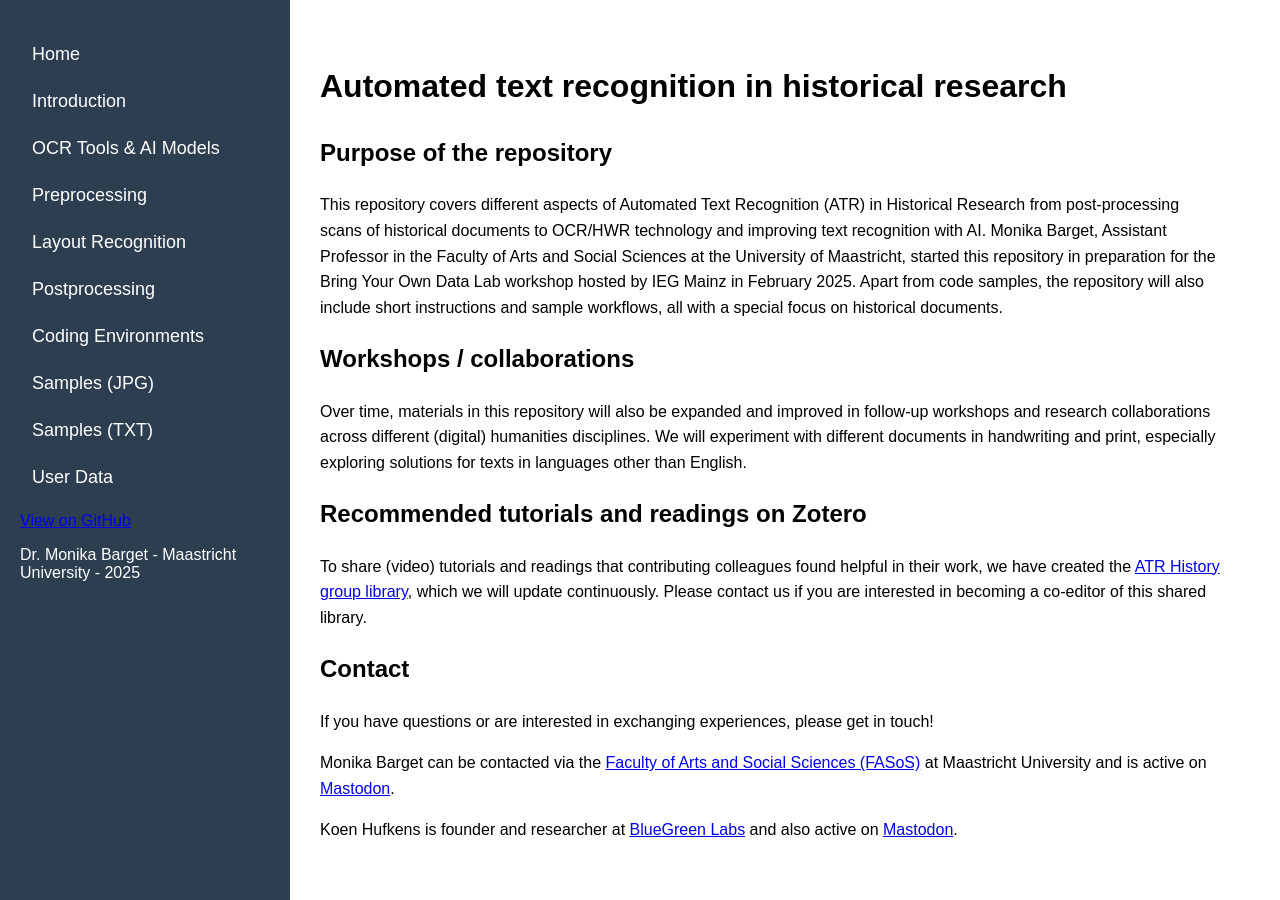
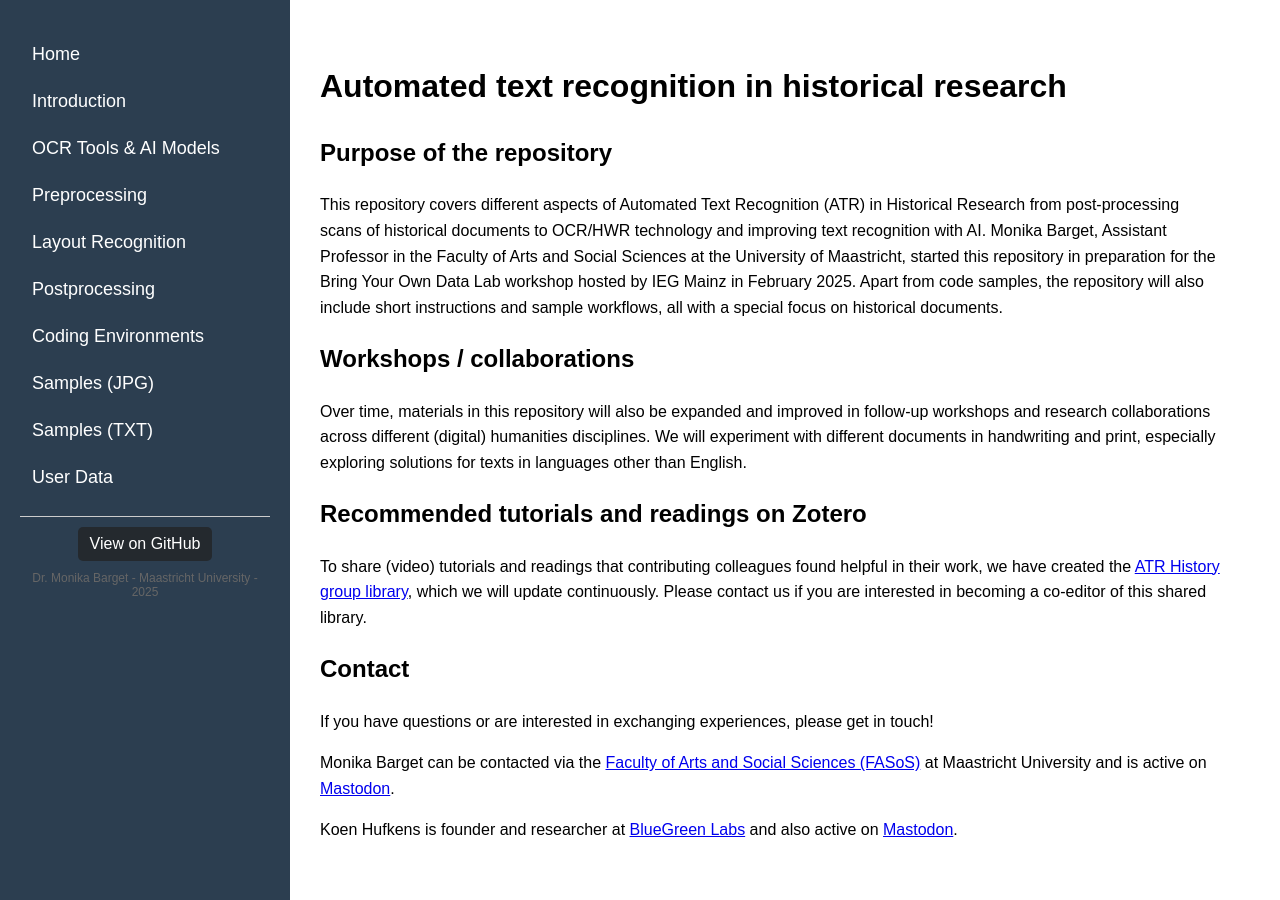
Before and after one commit to stwagner07/atr-historical-research, a Jekyll site: the page built from README.md, in a window 1280 px wide. Built offline with Jekyll 4.4.1, drawn with Linux system fonts in a browser that asks for light colours; our own code applies the rules of GitHub Pages for plain Markdown files.

Commit message:
footer styled

```diff
--- a/assets/css/style.css
+++ b/assets/css/style.css
@@ -21,6 +21,33 @@ body {
     top: 0;
     overflow-y: auto; /* Allow scrolling if needed */
 }
+
+.sidebar-footer {
+    margin-top: 20px;
+    padding-top: 10px;
+    border-top: 1px solid #ccc;
+    text-align: center;
+}
+
+.github-button {
+    display: inline-block;
+    padding: 8px 12px;
+    background: #24292e;
+    color: #fff;
+    border-radius: 5px;
+    text-decoration: none;
+}
+
+.github-button:hover {
+    background: #444;
+}
+
+.impressum {
+    font-size: 12px;
+    color: #666;
+    margin-top: 10px;
+}
+
 
 .sidebar nav ul {
     list-style-type: none;
```
